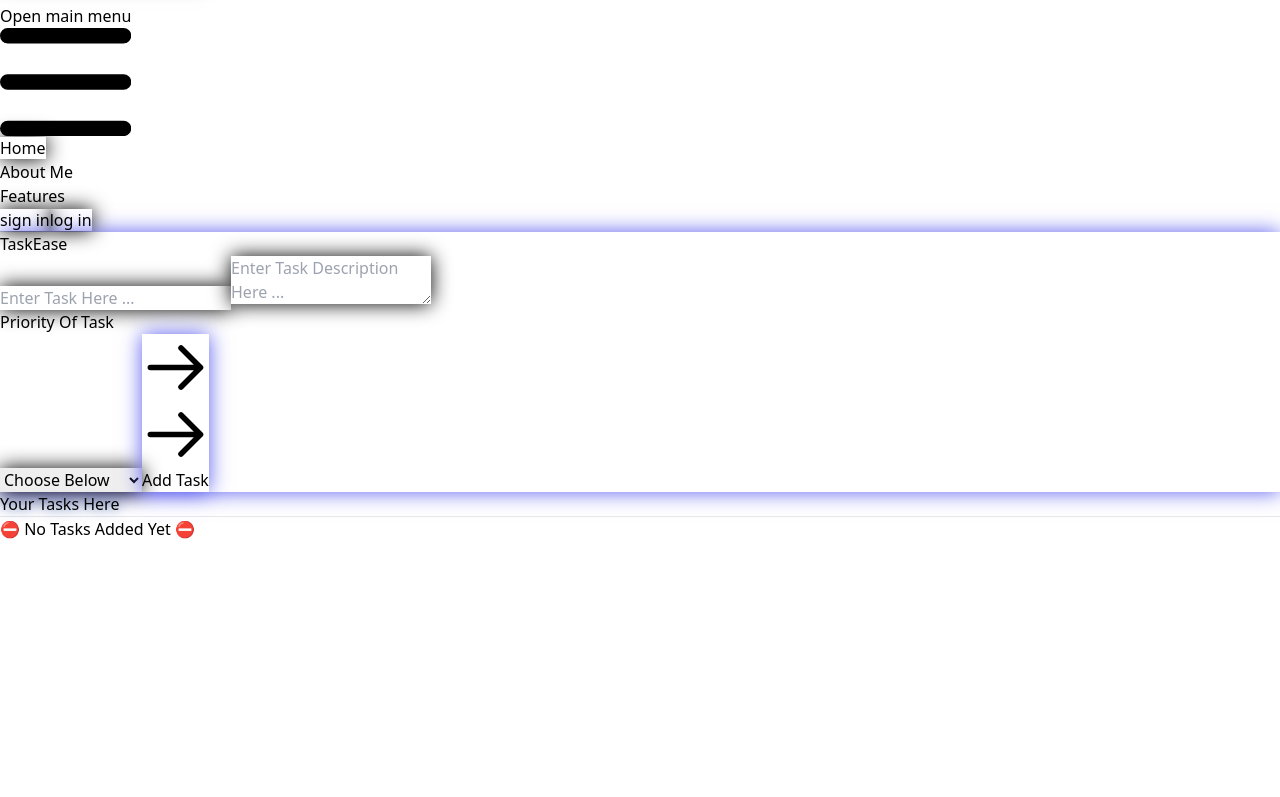
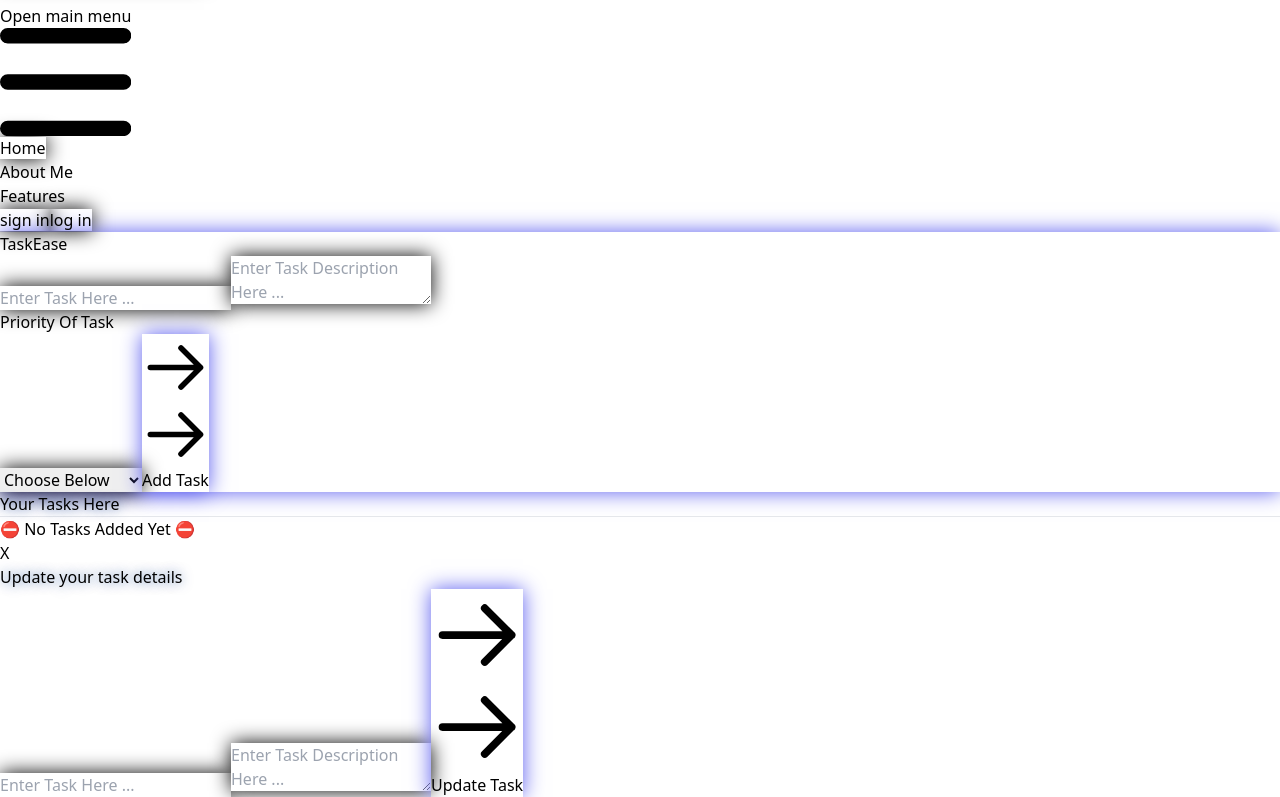
Before and after one commit to ArunavaCoderEm/TaskEase, a React (Vite) app in the folder Frontend/: page / in a window 1280 px wide. Shown: the part 212-1009 px from the top of the page. Before the commit the page ends 800 px from the top, so only its background shows below. Built offline with nearby package versions, Linux system fonts and the light colour scheme.

Commit message:
push modals and all

```diff
--- a/Frontend/src/Components/Taskip.tsx
+++ b/Frontend/src/Components/Taskip.tsx
@@ -1,11 +1,13 @@
 import React, { useState, useRef } from "react";
 import Tododisplay from '../Components/Tododisplay';
+import Updatemodal from "../Components/Updatemodal"
 
 export default function Taskip(): React.ReactNode {
 
   const [input , setInput] = useState<string>("");
   const [task , setDesc] = useState<string>("");
   const [val , setval] = useState<number>(0);
+  const [modal , setmodal] = useState<boolean>(true);
   const [data , setData] = useState<any[]>([]);
   const [initialized, setInitialized] = useState<boolean>(false);
 
@@ -32,6 +34,10 @@
     datasetRef.current = [...datasetRef.current];
     setData(datasetRef.current);
     console.log(datasetRef.current);
+  }
+
+  const togmodal = () => {
+    setmodal( ! modal)
   }
 
   return (
@@ -76,12 +82,12 @@
       }
     <div className="lg:m-5 md:m-3 sm:m-1 grid lg:grid-cols-4 md:grid-cols-2 sm:grid-cols-1 gap-3">
       <>
-      {datasetRef.current && data.map((taskData:any, index:number) => {
+      {datasetRef.current && ! modal && data.map((taskData:any, index:number) => {
         console.log(index)
           return (
             <>
             <div key={index} className="m-2">
-              <Tododisplay head={taskData.input} desc={taskData.task} val={taskData.val} id={index} whadel ={deletetask} />
+              <Tododisplay head={taskData.input} desc={taskData.task} val={taskData.val} id={index} whadel ={deletetask} update={togmodal} />
             </div>
             </>
           );
@@ -89,6 +95,13 @@
       </>
       </div>
     </div>
+    {modal &&
+    <div className="todoup">
+      <>
+        <Updatemodal update={togmodal} />
+      </>
+    </div>
+    }
     </>
   )
 }
--- a/Frontend/src/Components/Tododisplay.tsx
+++ b/Frontend/src/Components/Tododisplay.tsx
@@ -1,4 +1,4 @@
-export default function Tododisplay({head, desc, val, id, whadel}:any) {
+export default function Tododisplay({head, desc, val, id, whadel, update}:any) {
   return (
     <>
     {(val == 1 || val == 0) &&
@@ -7,7 +7,7 @@
         <p className="mb-3 font-semibold text-blue-700 overflow-hidden text-xl">{desc}</p>
         <div className="icons grid grid-cols-2 mt-4">
             <svg onClick={() => {
-                console.log('hi')
+                update();
             }} xmlns="http://www.w3.org/2000/svg" viewBox="0 0 512 512" className="w-6 cursor-pointer rounded-md bg-blue-600 shab ch transition-all duration-300 mx-auto "><path className="hover:fill-red-600" fill="white" d="M410.3 231l11.3-11.3-33.9-33.9-62.1-62.1L291.7 89.8l-11.3 11.3-22.6 22.6L58.6 322.9c-10.4 10.4-18 23.3-22.2 37.4L1 480.7c-2.5 8.4-.2 17.5 6.1 23.7s15.3 8.5 23.7 6.1l120.3-35.4c14.1-4.2 27-11.8 37.4-22.2L387.7 253.7 410.3 231zM160 399.4l-9.1 22.7c-4 3.1-8.5 5.4-13.3 6.9L59.4 452l23-78.1c1.4-4.9 3.8-9.4 6.9-13.3l22.7-9.1v32c0 8.8 7.2 16 16 16h32zM362.7 18.7L348.3 33.2 325.7 55.8 314.3 67.1l33.9 33.9 62.1 62.1 33.9 33.9 11.3-11.3 22.6-22.6 14.5-14.5c25-25 25-65.5 0-90.5L453.3 18.7c-25-25-65.5-25-90.5 0zm-47.4 168l-144 144c-6.2 6.2-16.4 6.2-22.6 0s-6.2-16.4 0-22.6l144-144c6.2-6.2 16.4-6.2 22.6 0s6.2 16.4 0 22.6z"/></svg>
             <svg onClick={() => {
                 whadel(id);
@@ -21,7 +21,7 @@
         <p className="mb-3 font-semibold text-green-700 text-xl overflow-hidden">{desc}</p>
         <div className="icons grid grid-cols-2 mt-4">
             <svg onClick={() => {
-                console.log('hi')
+                update();
             }} xmlns="http://www.w3.org/2000/svg" viewBox="0 0 512 512" className="w-6 cursor-pointer rounded-md bg-blue-600 shab ch transition-all duration-300 mx-auto"><path fill="white" d="M410.3 231l11.3-11.3-33.9-33.9-62.1-62.1L291.7 89.8l-11.3 11.3-22.6 22.6L58.6 322.9c-10.4 10.4-18 23.3-22.2 37.4L1 480.7c-2.5 8.4-.2 17.5 6.1 23.7s15.3 8.5 23.7 6.1l120.3-35.4c14.1-4.2 27-11.8 37.4-22.2L387.7 253.7 410.3 231zM160 399.4l-9.1 22.7c-4 3.1-8.5 5.4-13.3 6.9L59.4 452l23-78.1c1.4-4.9 3.8-9.4 6.9-13.3l22.7-9.1v32c0 8.8 7.2 16 16 16h32zM362.7 18.7L348.3 33.2 325.7 55.8 314.3 67.1l33.9 33.9 62.1 62.1 33.9 33.9 11.3-11.3 22.6-22.6 14.5-14.5c25-25 25-65.5 0-90.5L453.3 18.7c-25-25-65.5-25-90.5 0zm-47.4 168l-144 144c-6.2 6.2-16.4 6.2-22.6 0s-6.2-16.4 0-22.6l144-144c6.2-6.2 16.4-6.2 22.6 0s6.2 16.4 0 22.6z"/></svg>
             <svg onClick={() => {
                 whadel(id);
@@ -35,7 +35,7 @@
         <p className="mb-3 font-semibold text-red-700 text-xl overflow-hidden">{desc}</p>
         <div className="icons grid grid-cols-2 mt-4">
             <svg onClick={() => {
-                console.log('hi')
+                update();
             }} xmlns="http://www.w3.org/2000/svg" viewBox="0 0 512 512" className="w-6 cursor-pointer rounded-md bg-blue-600 shab ch transition-all duration-300 mx-auto"><path fill="white" d="M410.3 231l11.3-11.3-33.9-33.9-62.1-62.1L291.7 89.8l-11.3 11.3-22.6 22.6L58.6 322.9c-10.4 10.4-18 23.3-22.2 37.4L1 480.7c-2.5 8.4-.2 17.5 6.1 23.7s15.3 8.5 23.7 6.1l120.3-35.4c14.1-4.2 27-11.8 37.4-22.2L387.7 253.7 410.3 231zM160 399.4l-9.1 22.7c-4 3.1-8.5 5.4-13.3 6.9L59.4 452l23-78.1c1.4-4.9 3.8-9.4 6.9-13.3l22.7-9.1v32c0 8.8 7.2 16 16 16h32zM362.7 18.7L348.3 33.2 325.7 55.8 314.3 67.1l33.9 33.9 62.1 62.1 33.9 33.9 11.3-11.3 22.6-22.6 14.5-14.5c25-25 25-65.5 0-90.5L453.3 18.7c-25-25-65.5-25-90.5 0zm-47.4 168l-144 144c-6.2 6.2-16.4 6.2-22.6 0s-6.2-16.4 0-22.6l144-144c6.2-6.2 16.4-6.2 22.6 0s6.2 16.4 0 22.6z"/></svg>
             <svg onClick={() => {
                 whadel(id);
--- /dev/null
+++ b/Frontend/src/Components/Updatemodal.tsx
@@ -0,0 +1,29 @@
+
+export default function Updatemodal({update}:any) {
+  return (
+    <div className="absolute top-[100px] left-0 right-0 rounded-md mx-auto w-screen h-screen backdrop-blur-lg bg-white/30 z-[10]">
+      <h1 className="absolute cursor-pointer bg-blue-700 p-1 px-2 hover:text-red-500 duration-300 transition-all w-10 text-center rounded-full font-semibold text-white text-3xl right-10 my-5" onClick={() => {
+        update()
+      }}>X</h1>
+      <h1 className="text-center font-extrabold text-4xl bg-clip-text bg-gradient-to-r text-transparent tsha from-blue-500 to-blue-900 mt-24 mb-10">Update your task details</h1>
+      <form className="my-10">
+       <input
+            className="block text-blue-700 font-semibold text-xl mx-auto shab ring-0 outline-none border-none text-center placeholder:text-blue-700 p-3 rounded-md sm:w-full lg:w-3/5 md:w-4/5" placeholder="Enter Task Here ..." type="text" required />
+            <textarea
+            className="block mt-5 text-blue-700 font-semibold text-xl mx-auto shab ring-0 outline-none border-none text-center placeholder:text-blue-700 p-3 rounded-md sm:w-full lg:w-3/5 md:w-4/5" placeholder="Enter Task Description Here ..." required>
+            </textarea>
+            <button type="submit" className="relative m-5 items-center justify-start py-3 pl-4 pr-12 overflow-hidden font-semibold text-indigo-600 mx-auto block transition-all duration-150 ease-in-out hover:pl-10 rounded-md hover:pr-6 shav bg-blue-200 group">
+            <span className="absolute bottom-0 left-0 w-full h-1 transition-all duration-150 ease-in-out bg-gradient-to-b
+            from-blue-500 to-blue-800 group-hover:h-full"></span>
+            <span className="absolute right-0 pr-4 duration-200 ease-out group-hover:translate-x-12">
+            <svg className="w-5 h-5 text-blue-400" fill="none" stroke="currentColor" viewBox="0 0 24 24" xmlns="http://www.w3.org/2000/svg"><path strokeLinecap="round" strokeLinejoin="round" strokeWidth="2" d="M14 5l7 7m0 0l-7 7m7-7H3"></path></svg>
+            </span>
+            <span className="absolute left-0 pl-2.5 -translate-x-12 group-hover:translate-x-0 ease-out duration-200">
+            <svg className="w-5 h-5 text-blue-400" fill="none" stroke="currentColor" viewBox="0 0 24 24" xmlns="http://www.w3.org/2000/svg"><path strokeLinecap="round" strokeLinejoin="round" strokeWidth="2" d="M14 5l7 7m0 0l-7 7m7-7H3"></path></svg>
+            </span>
+            <span className="relative w-full text-left transition-colors duration-200 ease-in-out group-hover:text-white">Update Task</span>
+          </button>
+        </form>
+    </div>
+  )
+}
```
